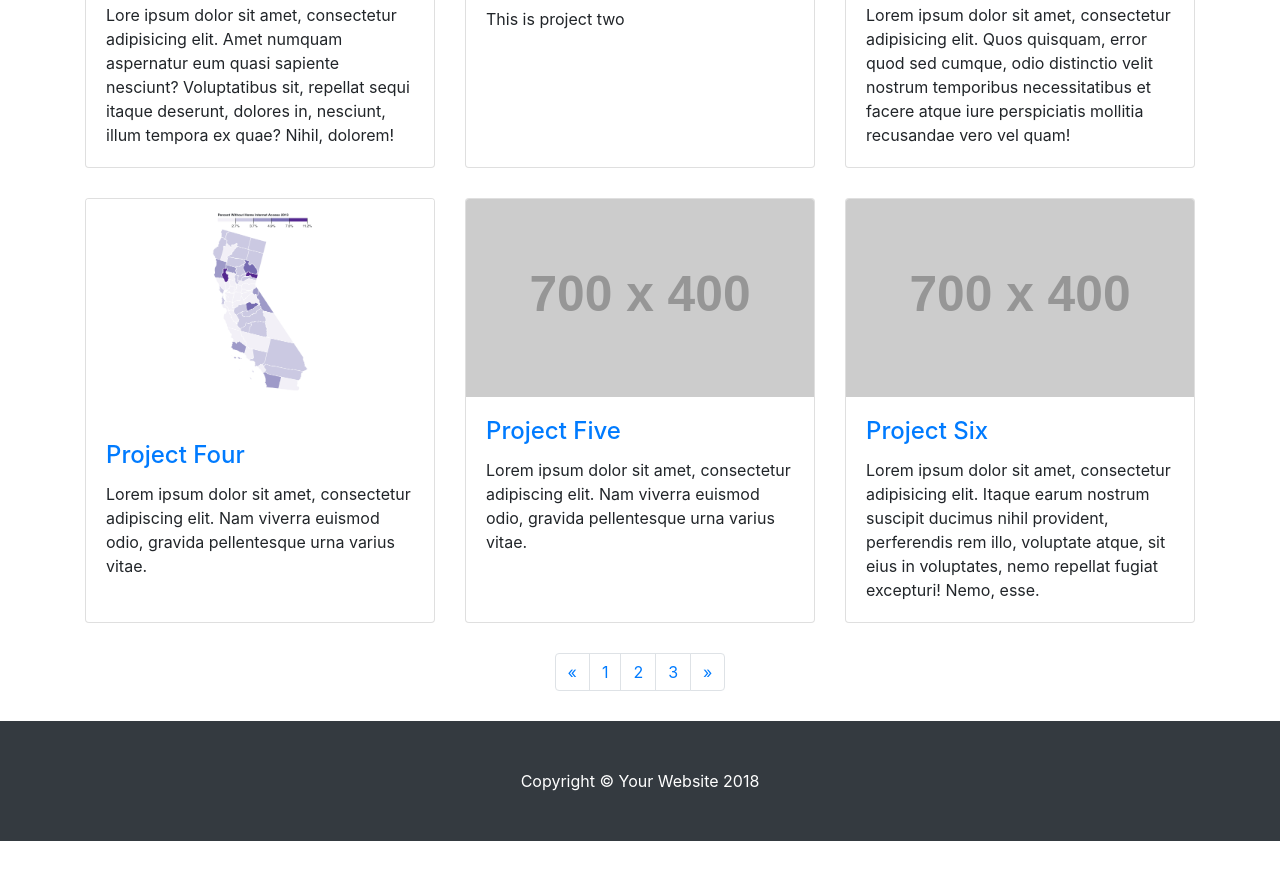
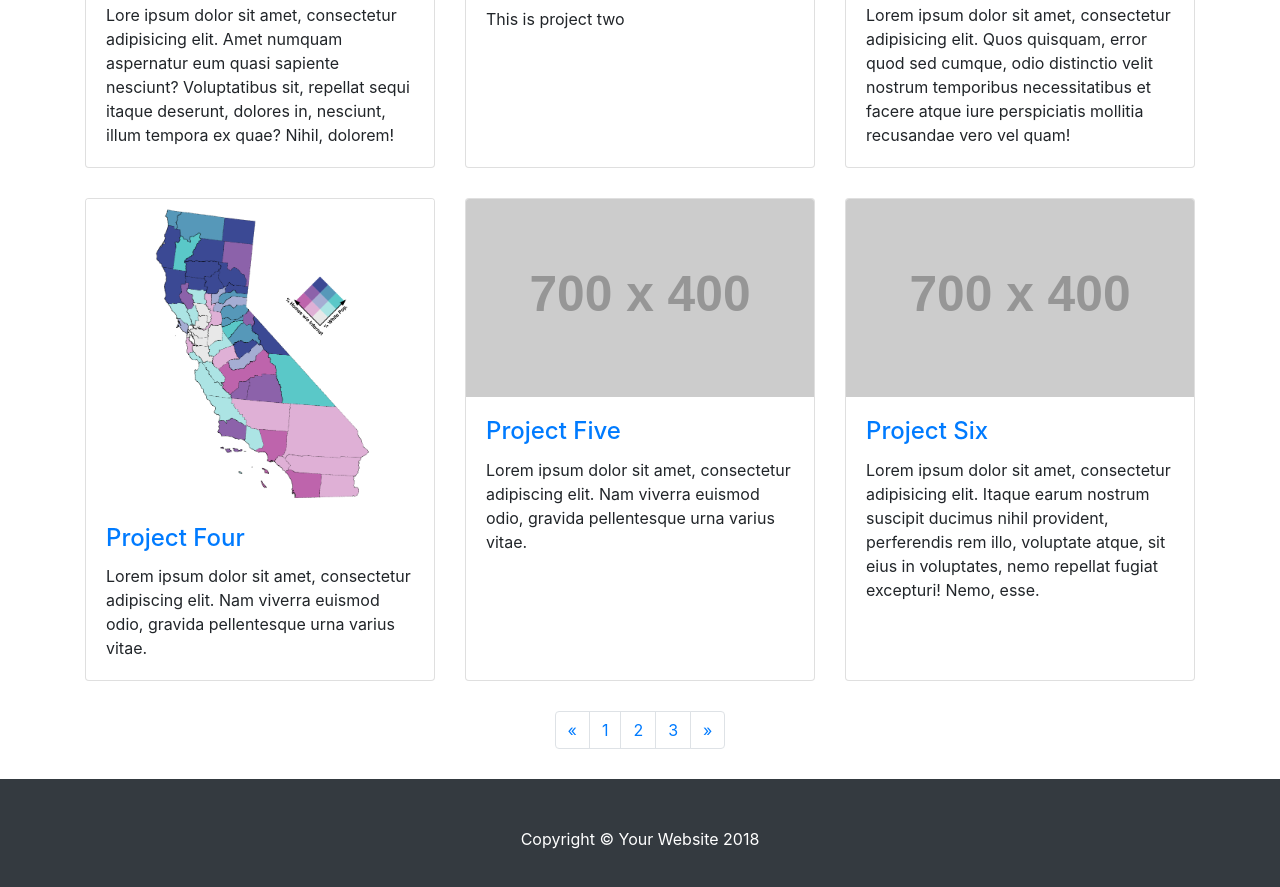
Before and after one commit to geog3540/isyoung, a website: page index.html in a window 1280 px wide. Shown: the part 870-1757 px from the top of the page. Before the commit the page ends 1711 px from the top, so only its background shows below. Drawn offline with Linux system fonts and the light colour scheme; placeholder pictures from the web are drawn by us; files whose address does not match are found by name.

Commit message:
imageatlonglast

```diff
--- a/index.html
+++ b/index.html
@@ -99,7 +99,7 @@
         </div>
         <div class="col-lg-4 col-sm-6 portfolio-item">
           <div class="card h-100">
-            <a href="#"><img class="card-img-top" src= "/images/choropleth.png" alt=""></a>
+            <a href="#"><img class="card-img-top" src= "bivariate.png" alt=""></a>
             <div class="card-body">
               <h4 class="card-title">
                 <a href="#">Project Four</a>
```
